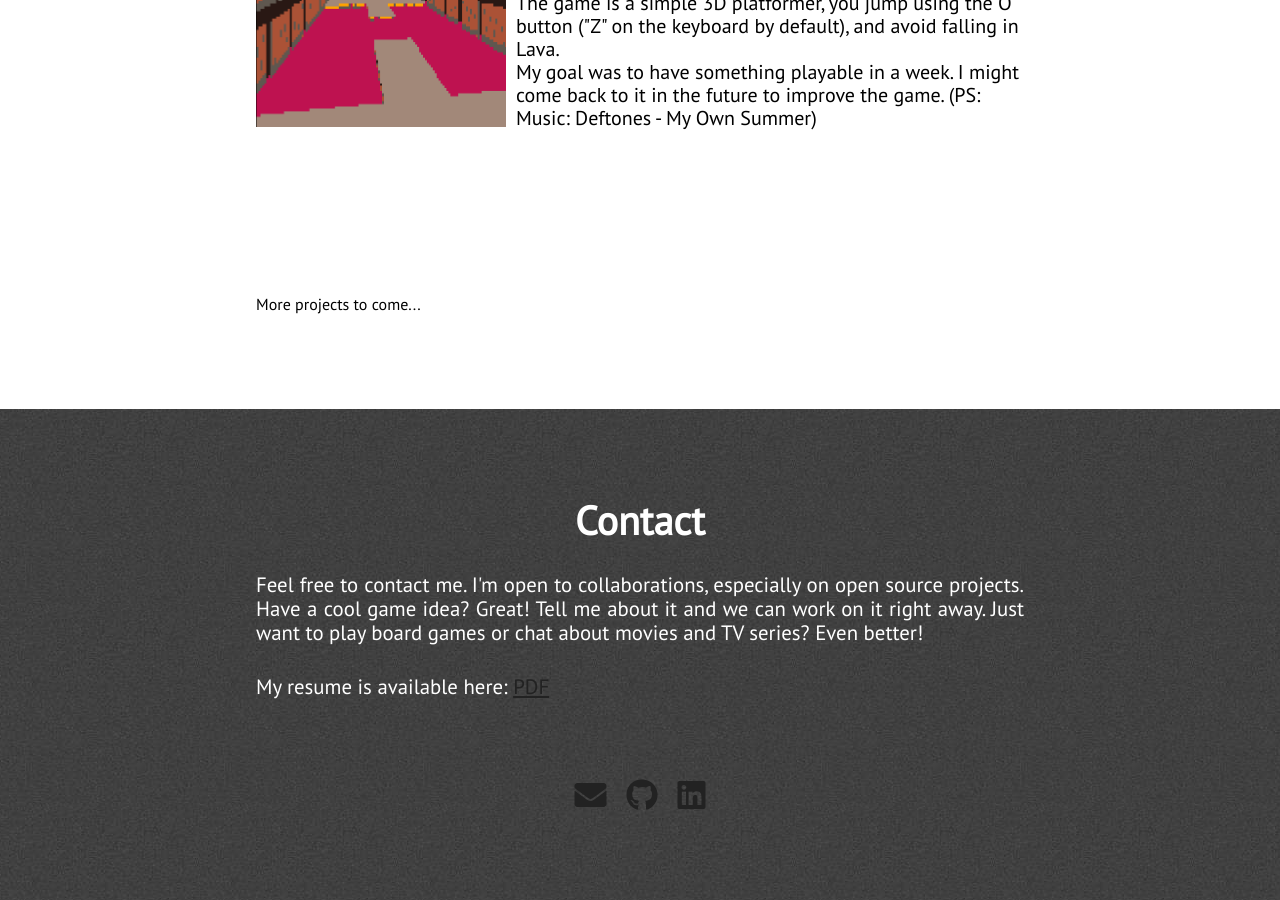
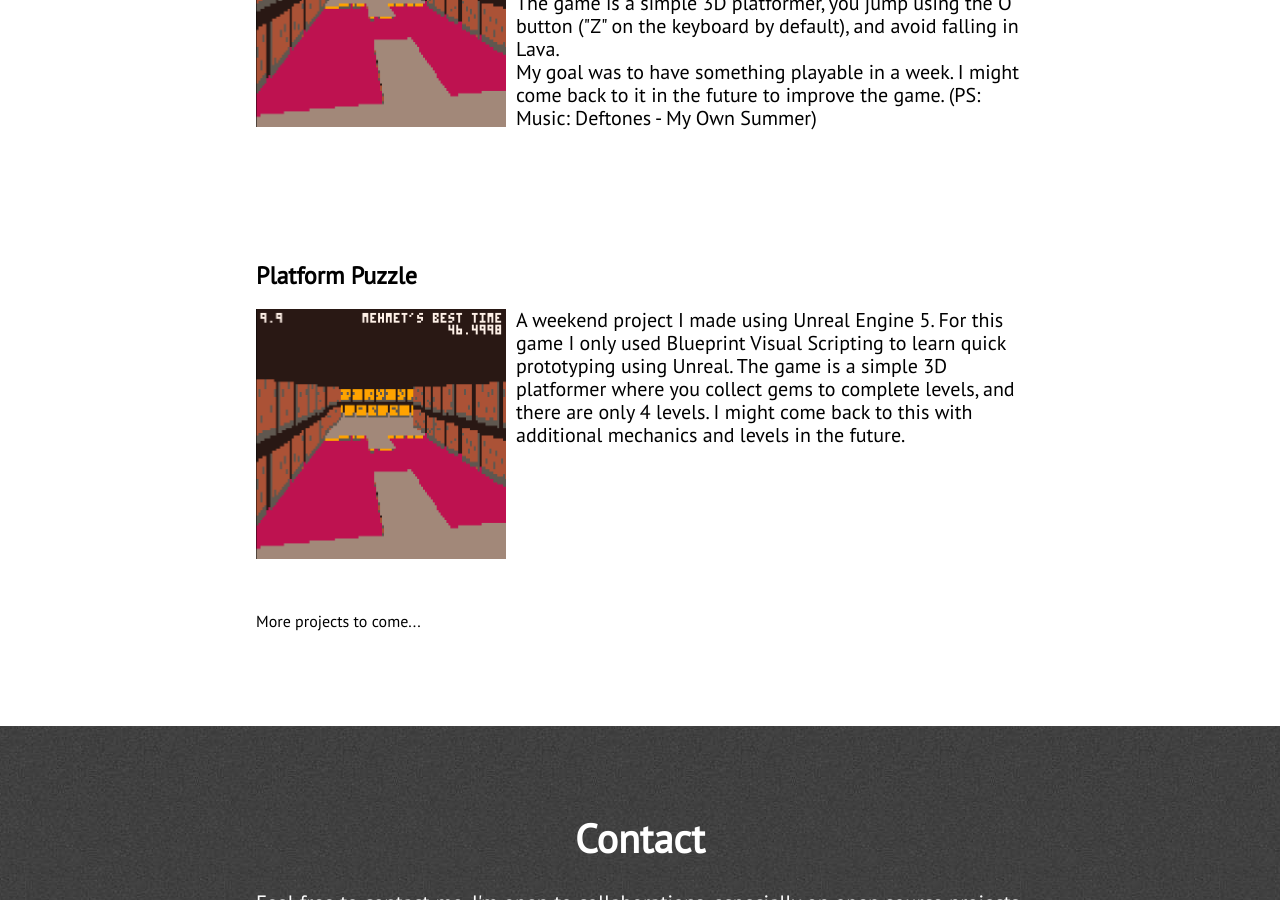
Before and after one commit to mkoseoglu091/mkoseoglu091.github.io, a Jekyll site: the page built from index.html, in a window 1280 px wide and 900 px high, scrolled down 3820 px. Built offline with Jekyll 4.4.1, drawn with Linux system fonts in a browser that asks for light colours; nearby versions of some CDN libraries.

Commit message:
Platform Puzzle Added

```diff
--- a/_includes/projects.html
+++ b/_includes/projects.html
@@ -5,7 +5,7 @@
 
                 <h2>Peg Break</h2>
                 <a href="https://youtu.be/MrOV4eDSRh0">
-                    <img alt="Half Pipe" src="../assets/images/PegBreak.jpg" width="250" height="250" style="padding-right: 10px;"></a>
+                    <img alt="Peg Break" src="../assets/images/PegBreak.jpg" width="250" height="250" style="padding-right: 10px;"></a>
                 <p style="font-size: 20px;">The first game I made for a course I was taking in the University of Melbourne<br>Made using Java, it is a simple game where you click on the screen to shoot a ball downwards. The ball is affected by gravity, breaks certain pegs, collects power-ups. <br>Click on the image to open a demo video of the game!</p>
 
                 <br>
@@ -17,7 +17,7 @@
 
                 <h2>The Adventure of Mr. Boaty McBoatFace</h2>
                 <a href="https://youtu.be/XBnPUesIWIY">
-                    <img alt="Half Pipe" src="../assets/images/Boaty.jpg" width="250" height="250" style="padding-right: 10px;"></a>
+                    <img alt="The Adventure of Mr. Boaty McBoatFace" src="../assets/images/Boaty.jpg" width="250" height="250" style="padding-right: 10px;"></a>
                 <p style="font-size: 20px;">A simple Unity game a few friends and I made for our Graphics and Interaction course at the University of Melbourne<br>Our course was focused on graphics but we also tried to make a fun game out of it. You simply control a boat, shoot ducks and pirates, and there is a giant boss duck at the end<br>Click on the image to open a demo video of the game!</p>
 
 
@@ -52,8 +52,21 @@
 
                 <h2>Lava Jump</h2>
                 <a href="LavaJump.html">
-                    <img alt="Gin Rummy" src="../assets/images/lavaJump_PS.png" width="250" height="250" style="padding-right: 10px;"></a>
+                    <img alt="Lava Jump" src="../assets/images/lavaJump_PS.png" width="250" height="250" style="padding-right: 10px;"></a>
                 <p style="font-size: 20px;">For this project I wanted to try a 3D game with Pico-8. Click on the image to try it! (I recommend turning autorun from the menu if playing on phone)<br>Since Pico-8 doesn't have native 3D support, I followed a few tutorials  to implement a 3D world with ray casting.<br>The game is a simple 3D platformer, you jump using the O button ("Z" on the keyboard by default), and avoid falling in Lava.<br>My goal was to have something playable in a week. I might come back to it in the future to improve the game. (PS: Music: Deftones - My Own Summer)</p>
+
+
+                <br>
+                <br>
+                <br>
+                <br>
+                <br>
+
+
+                <h2>Platform Puzzle</h2>
+                <a href="https://youtu.be/OibkoqsNGRA">
+                    <img alt="Platform Puzzle" src="../assets/images/lavaJump_PS.png" width="250" height="250" style="padding-right: 10px;"></a>
+                <p style="font-size: 20px;">A weekend project I made using Unreal Engine 5. For this game I only used Blueprint Visual Scripting to learn quick prototyping using Unreal. The game is a simple 3D platformer where you collect gems to complete levels, and there are only 4 levels. I might come back to this with additional mechanics and levels in the future.</p>
 
                 <br>
                 <br>
```
Also changed, not shown: assets/images/Platform Puzzle.jpg (added).
